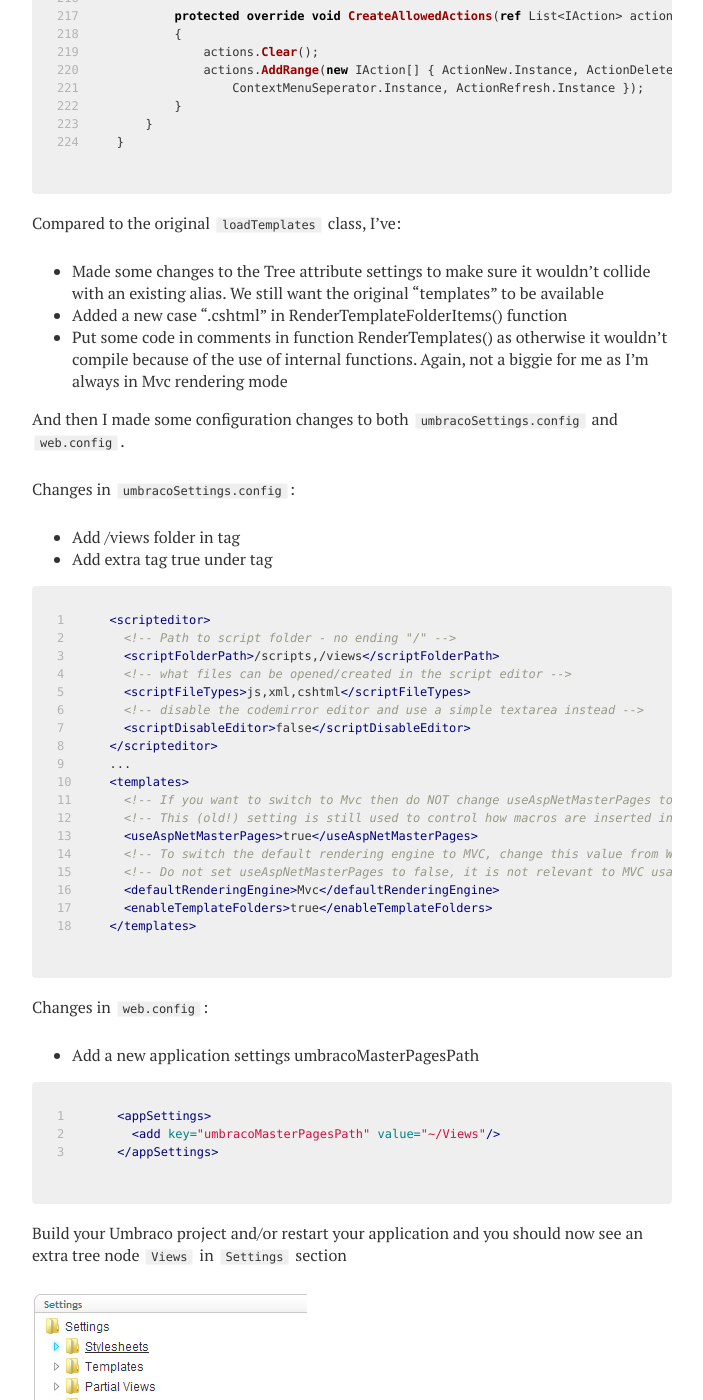
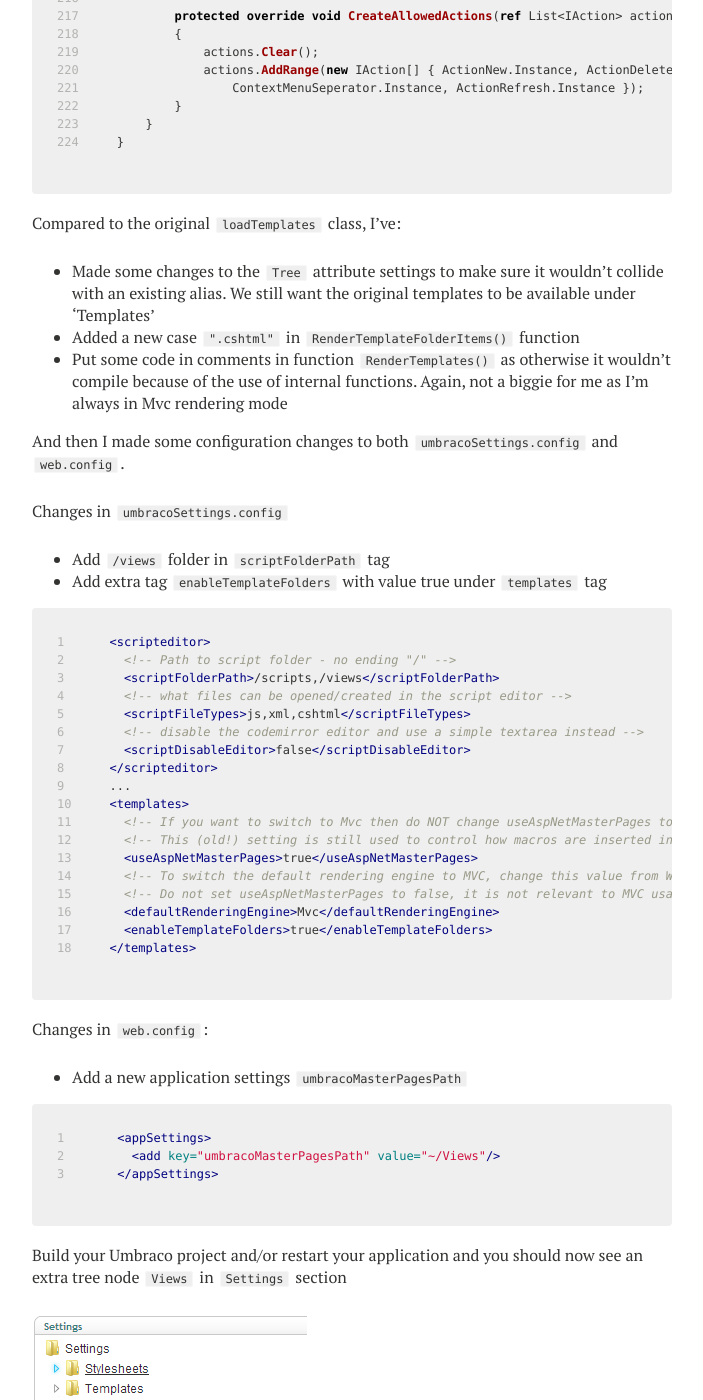
Before and after one commit to netaddicts/netaddicts.github.io, a Jekyll site: the page built from _posts/2014-01-17-hack-templates-tree-to-show-all-mvc-views.md, in a window 1280 px wide and 1400 px high, scrolled down 5293 px. Shown: the whole window, without its empty margins (288-991 px from the left). Built offline with Jekyll 4.4.1, drawn with Linux system fonts in a browser that asks for light colours; nearby versions of some CDN libraries; comment, search, counter and statistics services are not loaded; some of the changed text lies outside the part shown.

Commit message:
Some minor typo changes

```diff
--- a/_posts/2014-01-17-hack-templates-tree-to-show-all-mvc-views.md
+++ b/_posts/2014-01-17-hack-templates-tree-to-show-all-mvc-views.md
@@ -9,7 +9,7 @@ tags: [umbraco, vsnet, backoffice]
 In my [last post](http://www.netaddicts.be/articles/a-developers-take-on-sending-emails-in-umbraco/), I talked about a single caveat with using "real" mvc views... those can't be edited via the Umbraco backoffice.
 I did some digging to find out whether there's a way to do it anyway. After all, it can't be that hard to recursively enumerate all <code>.cshtml</code> (or <code>.vbhtml</code>) files in the standard mvc views location folder <code>~/Views</code> and have those edited.
 
-For example, suppose you've got a controller <code>SubscriptionSurfaceController</code> with an action <code>SubscriptionForm<code> as in following code snippet
+For example, suppose you've got a controller <code>SubscriptionSurfaceController</code> with an action <code>SubscriptionForm</code> as in following code snippet
 
 {% highlight c# linenos %}
 {% raw %}
@@ -284,16 +284,16 @@ namespace Project.Business
 
 Compared to the original <code>loadTemplates</code> class, I've:
 
-* Made some changes to the Tree attribute settings to make sure it wouldn't collide with an existing alias. We still want the original "templates" to be available
-* Added a new case ".cshtml" in RenderTemplateFolderItems() function
-* Put some code in comments in function RenderTemplates() as otherwise it wouldn't compile because of the use of internal functions. Again, not a biggie for me as I'm always in Mvc rendering mode
+* Made some changes to the <code>Tree</code> attribute settings to make sure it wouldn't collide with an existing alias. We still want the original templates to be available under 'Templates'
+* Added a new case <code>".cshtml"</code> in <code>RenderTemplateFolderItems()</code> function
+* Put some code in comments in function <code>RenderTemplates()</code> as otherwise it wouldn't compile because of the use of internal functions. Again, not a biggie for me as I'm always in Mvc rendering mode
 
 And then I made some configuration changes to both <code>umbracoSettings.config</code> and <code>web.config</code>.
 
-Changes in <code>umbracoSettings.config</code>:
+Changes in <code>umbracoSettings.config</code>
 
-* Add /views folder in <scriptFolderPath> tag
-* Add extra tag <enableTemplateFolders>true</enableTemplateFolders> under <templates> tag
+* Add <code>/views</code> folder in <code>scriptFolderPath</code> tag
+* Add extra tag <code>enableTemplateFolders</code> with value true under <code>templates</code> tag
 
 {% highlight xml linenos %}
 {% raw %}
@@ -320,7 +320,7 @@ Changes in <code>umbracoSettings.config</code>:
 
 Changes in <code>web.config</code>:
 
-* Add a new application settings umbracoMasterPagesPath
+* Add a new application settings <code>umbracoMasterPagesPath</code>
 
 {% highlight xml linenos %}
 {% raw %}
```
Also changed, not shown: other parts of _posts/2014-01-17-hack-templates-tree-to-show-all-mvc-views.md (+1 -1 lines).
